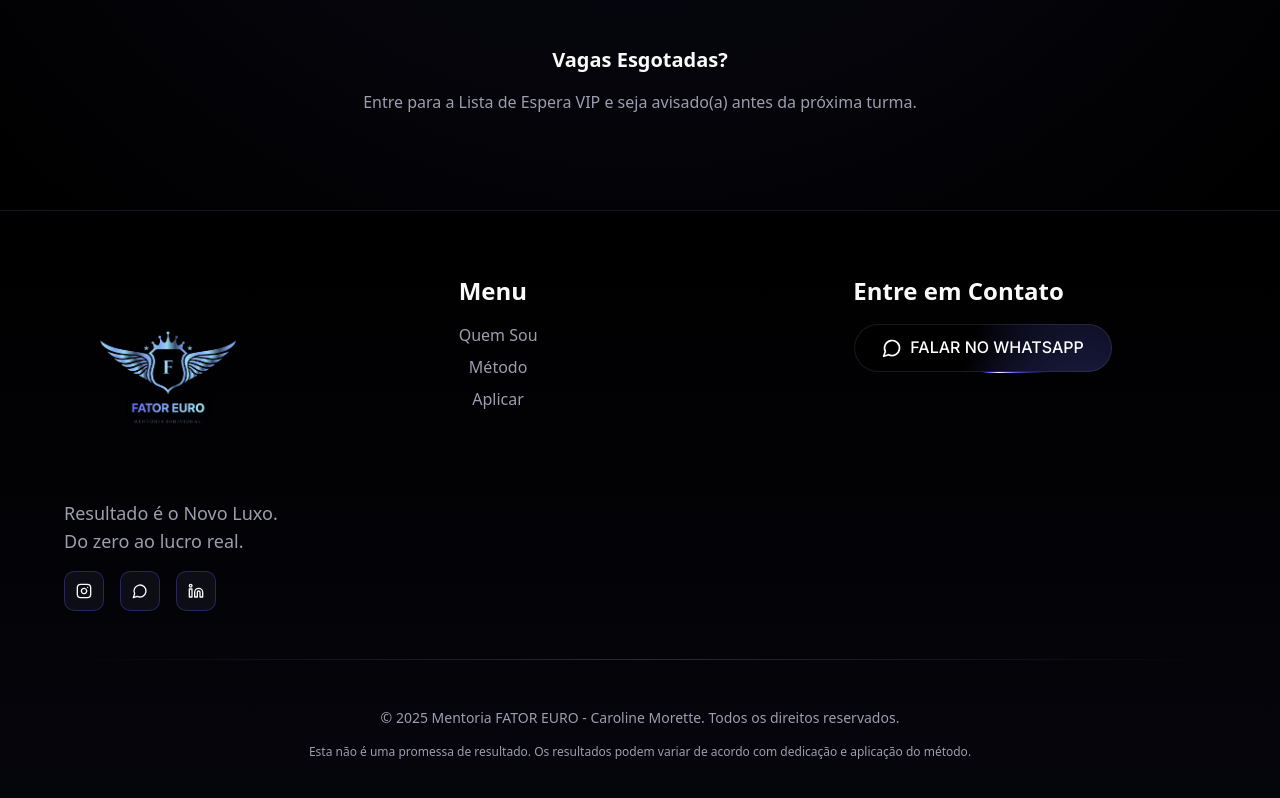
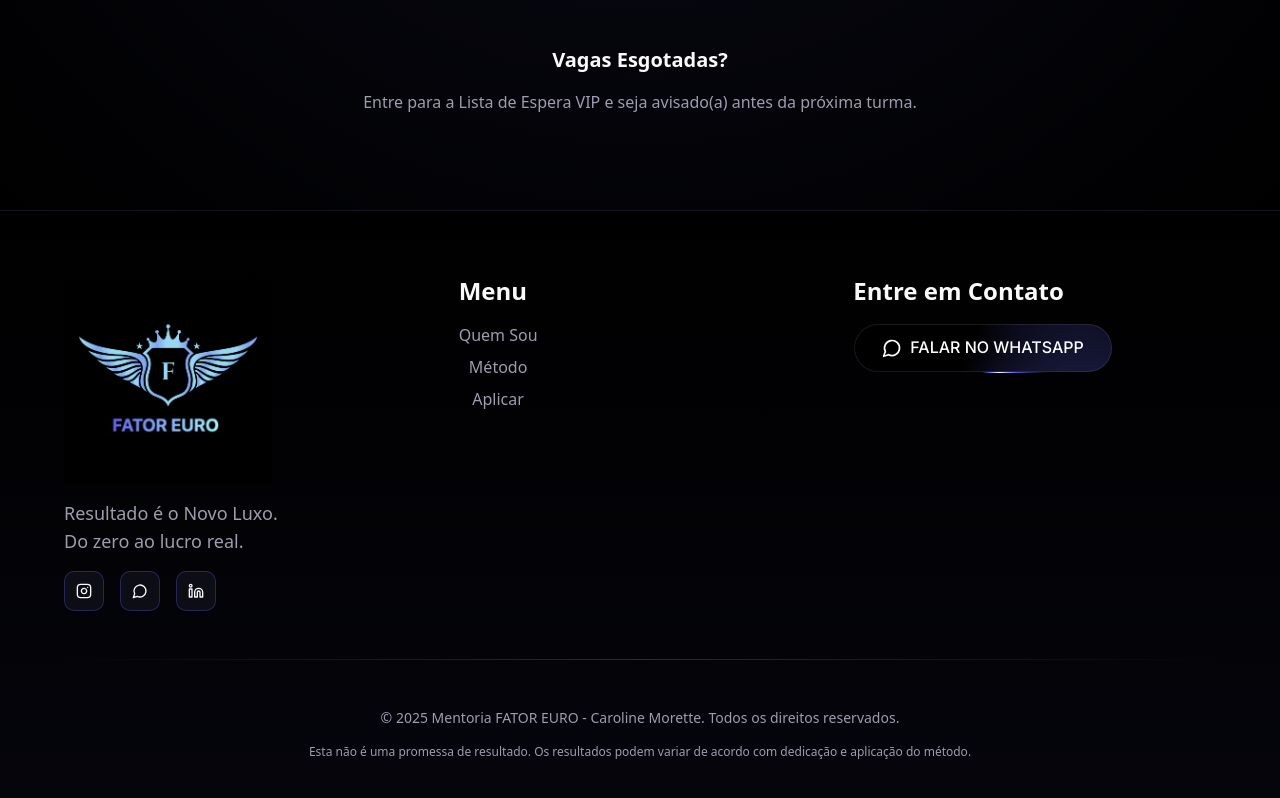
Before and after one commit to carolinetereza/fator-euro-mentoria, a React (Vite) app: page / in a window 1280 px wide. Shown: the part 9937-10735 px from the top of the page. Built offline with nearby package versions, Linux system fonts and the light colour scheme; the HTML template or start-up script is replaced by a standard one.

Commit message:
Update footer logo and favicon

```diff
--- a/index.html
+++ b/index.html
@@ -2,6 +2,7 @@
 <html lang="en">
   <head>
     <meta charset="UTF-8" />
+    <link rel="icon" href="/favicon.png" type="image/png">
     <meta name="viewport" content="width=device-width, initial-scale=1.0" />
     <title>Mentoria FATOR EURO - Caroline Morette | Venda em Moeda Forte</title>
     <meta name="description" content="Mentoria individual premium para vender produtos em e-commerces internacionais (Europa, EUA, UK). Método V.E.N.D.® comprovado. Apenas 4 vagas por mês." />
--- a/src/components/Footer.tsx
+++ b/src/components/Footer.tsx
@@ -1,7 +1,7 @@
 import { Button } from "@/components/ui/button";
 import { ShinyButton } from "@/components/ui/shiny-button";
 import { Instagram, Linkedin, MessageCircle } from "lucide-react";
-import logoGoldCrown from "@/assets/logo-gold-crown.png";
+import logoFatorEuro from "@/assets/logo-fator-euro-blue.png";
 
 export const Footer = () => {
   const socialLinks = [
@@ -34,7 +34,7 @@ export const Footer = () => {
             {/* Left side - Branding */}
             <div className="space-y-4 flex flex-col items-center md:items-start text-center md:text-left">
               <img
-                src={logoGoldCrown}
+                src={logoFatorEuro}
                 alt="Logo Fator Euro"
                 className="w-40 md:w-52 h-auto"
               />
```
Also changed, not shown: public/favicon.png (added), src/assets/logo-fator-euro-blue.png (added).
